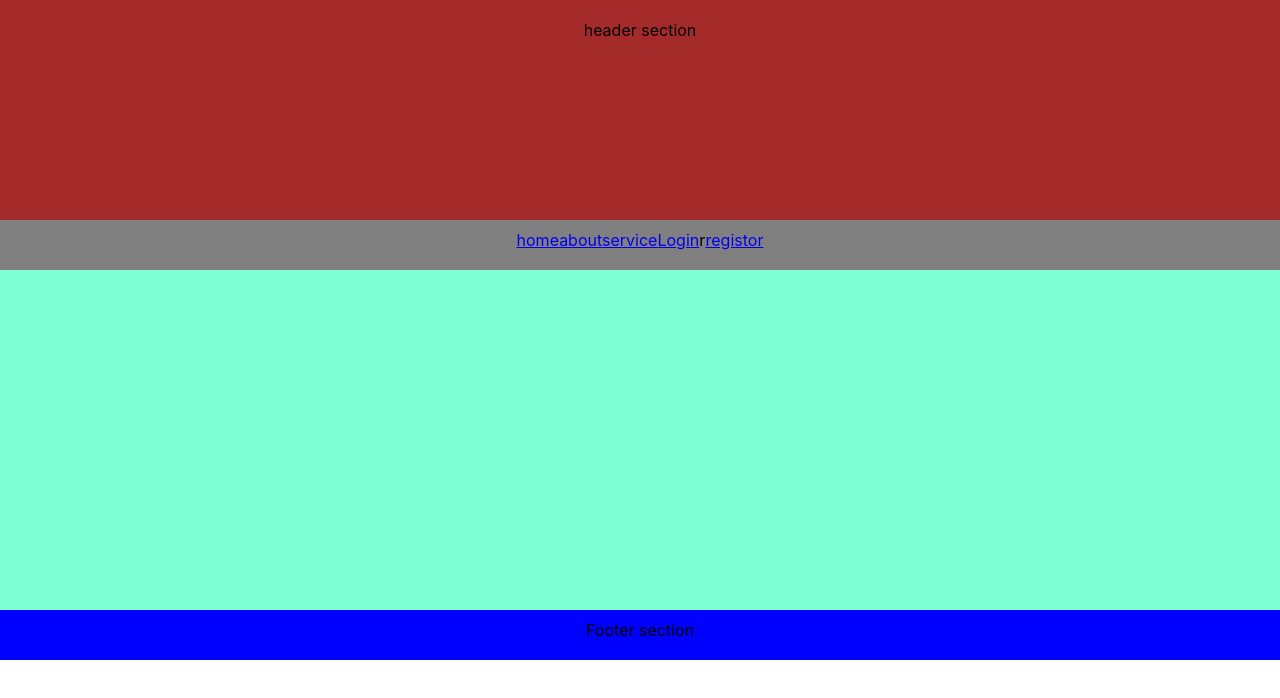
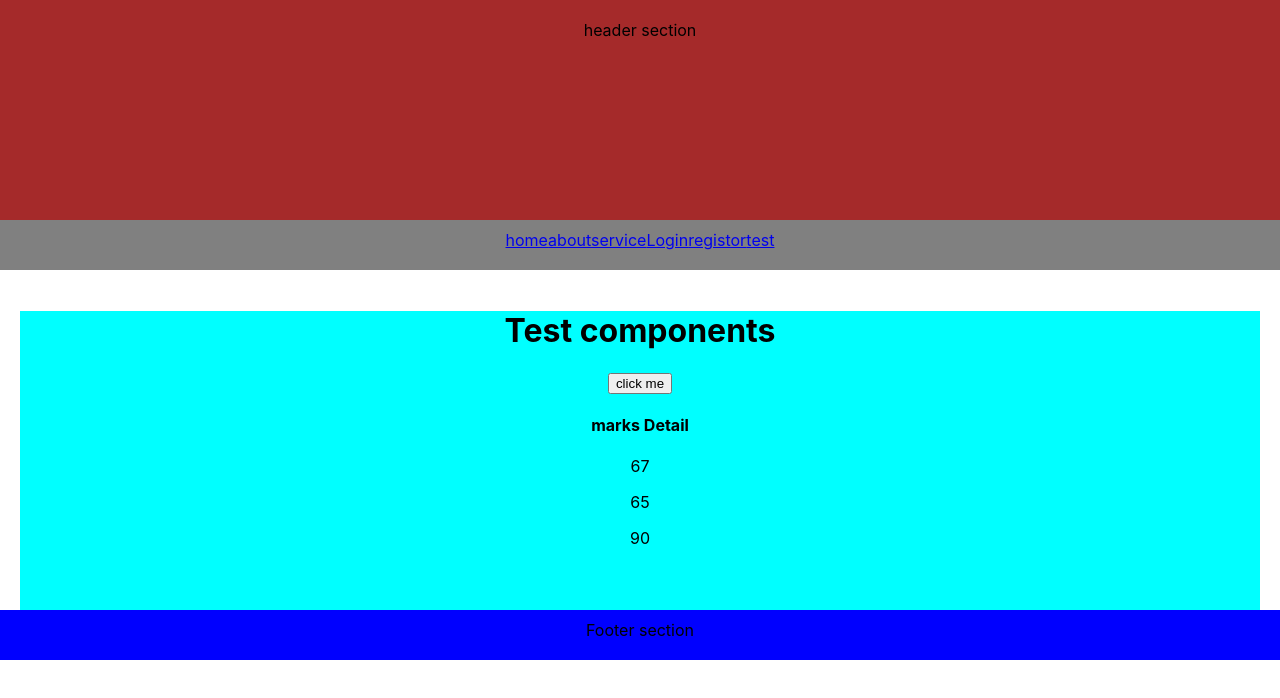
Before and after one commit to Parwatsinghpanwar/projectdemo, a React (Create React App) app: page /test in a window 1280 px wide. Shown: the top 698 px of the page. Built offline with nearby package versions, Linux system fonts and the light colour scheme.

Commit message:
Add Test component and update routing; enhance About and Content components with marks details

```diff
--- a/src/App.js
+++ b/src/App.js
@@ -10,6 +10,7 @@ import Service from './components/servicescomponent/service';
 import { Routes ,Route } from 'react-router-dom';
 import Login from './components/logincomponent/login';
 import Registor from './components/Registorcomponent/resgistor';
+import Test from './components/testcomponents/Test';
 
 function App() {
   return (
@@ -23,6 +24,8 @@ function App() {
           <Route path='/service' element={<Service/>}></Route>
           <Route path='/login' element={<Login/>}></Route>
           <Route path='/registor' element={<Registor/>}></Route>
+          <Route path='/test' element={<Test/>}></Route>
+
         </Routes>
       </div>
       <Footer/>
--- a/src/components/aboutcomponent/About.js
+++ b/src/components/aboutcomponent/About.js
@@ -5,6 +5,7 @@ import './about.css'
 function About(){
     const[a,seta]=useState(10);
      const[b,setb]=useState(40);
+     const[mark,setmark]=useState([78,87,85]);
 
     return(
   <div id= "content">
@@ -12,6 +13,12 @@ function About(){
     <span>a={a}</span>
     <br/>
     <span>b={b}</span>
+    <br/>
+     <h1>marks detail</h1>
+         <p>{mark[0]}</p>
+         <p>{mark[1]}</p>
+         <p>{mark[2]}</p>
+         <spam>total marks={mark[0]+mark[1]+mark[2]}</spam>
   </div>
 
     );
--- a/src/components/contentcomponet/content.js
+++ b/src/components/contentcomponet/content.js
@@ -1,11 +1,15 @@
-import './content.css'
+import { useState} from "react";
+function Content(){
+    const[mark,setmark]=useState([78,87,85]);
+    return(
+        <>
+         <h1>marks detail</h1>
+         <p>{mark[0]}</p>
+         <p>{mark[1]}</p>
+         <p>{mark[2]}</p>
+         <spam>total marks={mark[0]+mark[1]+mark[2]}</spam>
 
-function Content(){
-    return(
-  <div id= "content">
-    content section
-  </div>
-
+        </>
     );
 }
 export default Content;
--- a/src/components/menucomponent/menu.js
+++ b/src/components/menucomponent/menu.js
@@ -6,8 +6,10 @@ function menu(){
             <Link to="/"> home</Link>
             <Link to="/About">about</Link>
             <Link to="/Service">service</Link>
+
             <Link to="/login">Login</Link>
-            r<Link to="/registor">registor</Link>
+            <Link to="/registor">registor</Link>
+            <Link to="/test">test</Link>
             </div>
 
     );
--- /dev/null
+++ b/src/components/testcomponents/Test.js
@@ -0,0 +1,24 @@
+import './test.css'
+import { useState } from 'react';
+function Test(){
+  const[marks,setmarks]=useState([67,65,90])
+  function demo(){
+    alert("demo function called ")
+  }
+    return(
+  <div id= "rg">
+   <h1>Test  components </h1>
+   <input  type="button" onClick={demo} value="click me"/>
+   <br/>
+   <h4>marks Detail</h4>
+   {
+    marks.map((x,y) => (
+      <p>{x}</p>
+    ))
+   }
+  </div>
+
+
+    );
+}
+export default Test;
--- /dev/null
+++ b/src/components/testcomponents/test.css
@@ -0,0 +1,8 @@
+#rg
+{
+    height: 300px;
+    width: 100%;
+    text-align: center;
+    background-color: aqua;
+
+}
```
